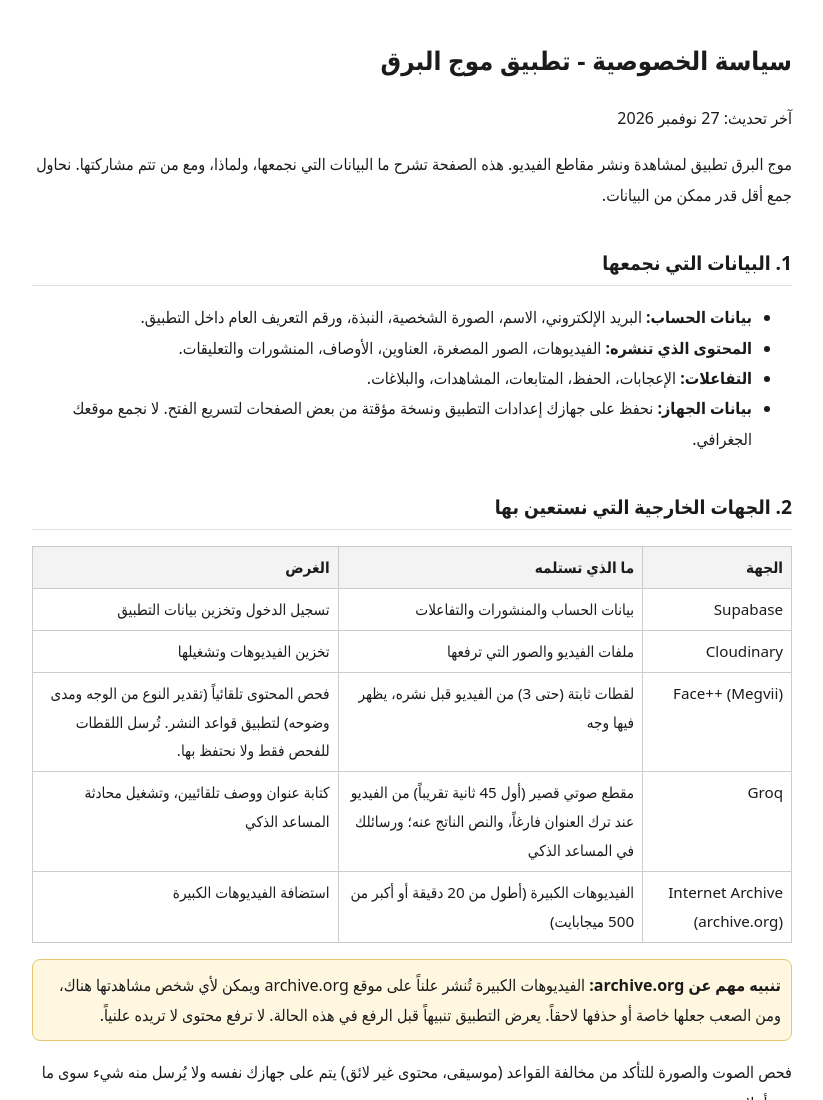
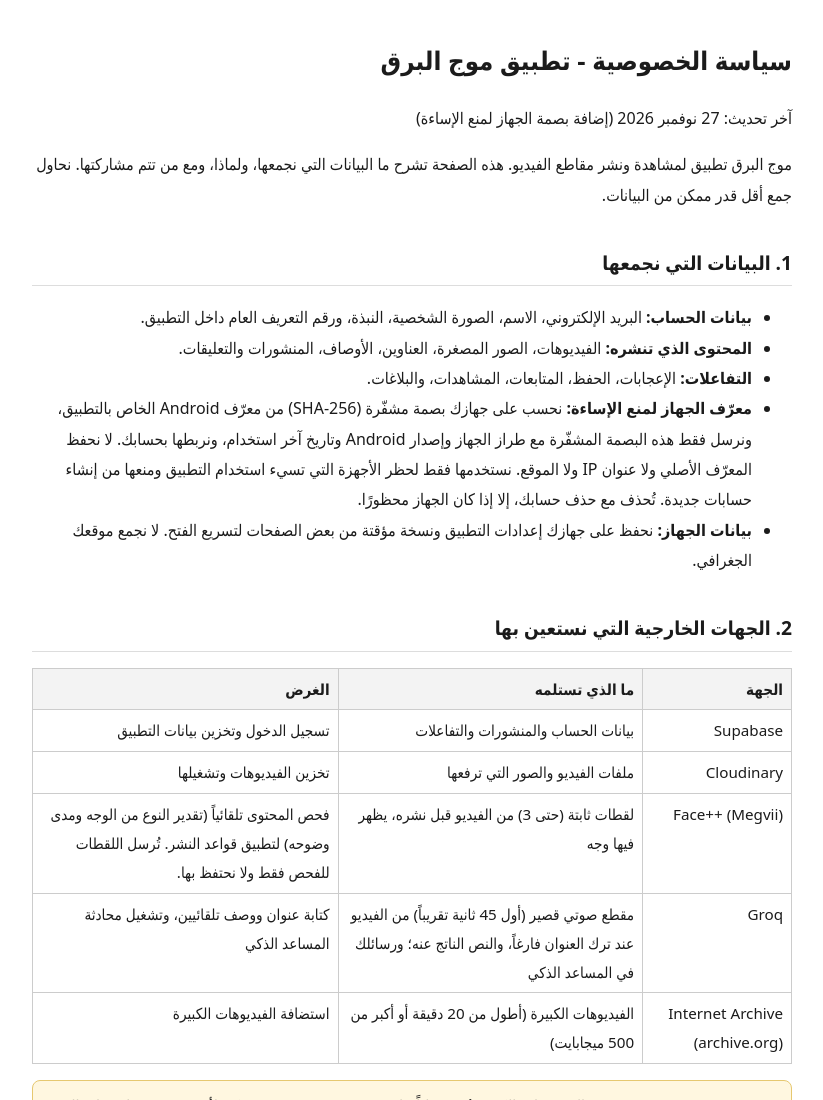
Before and after one commit to probader671-lab/mawj-albarq, a plain HTML site: page index.html in a window 1280 px wide. Shown: the top 1100 px of the page, without its empty margins (228-1051 px from the left). Drawn offline with Linux system fonts and the light colour scheme.

Commit message:
Privacy policy: device abuse-prevention hash

```diff
--- a/index.html
+++ b/index.html
@@ -13,7 +13,7 @@ table{border-collapse:collapse;width:100%;font-size:.95rem}td,th{border:1px soli
 </head>
 <body>
 <h1>سياسة الخصوصية - تطبيق موج البرق</h1>
-<p>آخر تحديث: 27 نوفمبر 2026</p>
+<p>آخر تحديث: 27 نوفمبر 2026 (إضافة بصمة الجهاز لمنع الإساءة)</p>
 <p>موج البرق تطبيق لمشاهدة ونشر مقاطع الفيديو. هذه الصفحة تشرح ما البيانات التي نجمعها، ولماذا، ومع من تتم مشاركتها. نحاول جمع أقل قدر ممكن من البيانات.</p>
 
 <h2>1. البيانات التي نجمعها</h2>
@@ -21,6 +21,7 @@ table{border-collapse:collapse;width:100%;font-size:.95rem}td,th{border:1px soli
 <li><b>بيانات الحساب:</b> البريد الإلكتروني، الاسم، الصورة الشخصية، النبذة، ورقم التعريف العام داخل التطبيق.</li>
 <li><b>المحتوى الذي تنشره:</b> الفيديوهات، الصور المصغرة، العناوين، الأوصاف، المنشورات والتعليقات.</li>
 <li><b>التفاعلات:</b> الإعجابات، الحفظ، المتابعات، المشاهدات، والبلاغات.</li>
+<li><b>معرّف الجهاز لمنع الإساءة:</b> نحسب على جهازك بصمة مشفّرة (SHA-256) من معرّف Android الخاص بالتطبيق، ونرسل فقط هذه البصمة المشفّرة مع طراز الجهاز وإصدار Android وتاريخ آخر استخدام، ونربطها بحسابك. لا نحفظ المعرّف الأصلي ولا عنوان IP ولا الموقع. نستخدمها فقط لحظر الأجهزة التي تسيء استخدام التطبيق ومنعها من إنشاء حسابات جديدة. تُحذف مع حذف حسابك، إلا إذا كان الجهاز محظورًا.</li>
 <li><b>بيانات الجهاز:</b> نحفظ على جهازك إعدادات التطبيق ونسخة مؤقتة من بعض الصفحات لتسريع الفتح. لا نجمع موقعك الجغرافي.</li>
 </ul>
 
```
